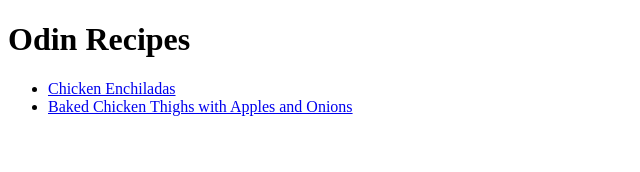
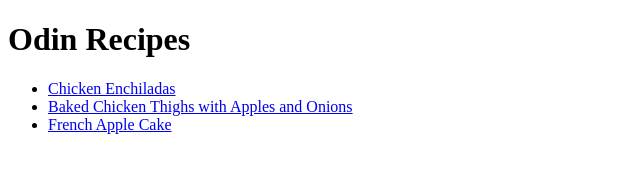
Before and after one commit to BlazedEngima/odin-recipes, a plain HTML site: page index.html in a window 1280 px wide. Shown: the whole page, without its empty margins (0-640 px from the left). Drawn offline with Linux system fonts and the light colour scheme.

Commit message:
Added hyperlink to French Apple Pie
Hyperlink so webpage visitors can easily navgiate to recipe webpage

```diff
--- a/index.html
+++ b/index.html
@@ -11,6 +11,7 @@
     <ul>
       <li><a href="./recipes/enchiladas.html">Chicken Enchiladas</a></li>
       <li><a href="./recipes/chicken_apple.html">Baked Chicken Thighs with Apples and Onions</a></li>
+      <li><a href="./recipes/apple_pie.html">French Apple Cake</a></li>
     </ul>
   </body>
 </html>
```
